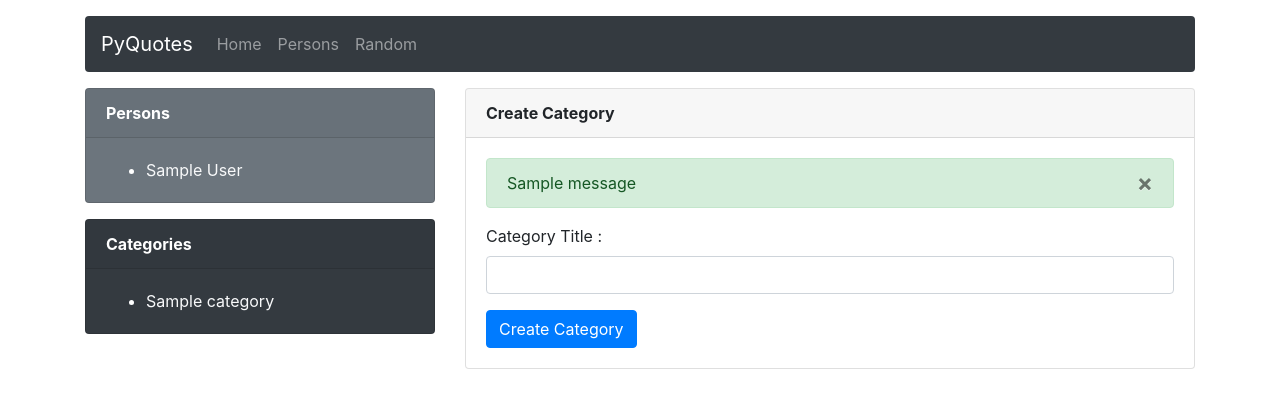
After one commit to mavenium/PyQuotes, a Django app: page /create/category in a window 1280 px wide. The commit adds this page. Shown: the top 408 px of the page. Run offline with Django 3.2, Linux system fonts and the light colour scheme; tables that the repository leaves empty hold one stand-in row (values such as "Sample post"); one stand-in notice (Sample message) is shown; some libraries are stand-ins or nearby versions.

Commit message:
add Category CreateView

```diff
--- a/Web/models.py
+++ b/Web/models.py
@@ -1,4 +1,5 @@
 from django.db import models
+from django.urls import reverse
 
 
 class Person(models.Model):
@@ -14,6 +15,10 @@ class Category(models.Model):
     title = models.CharField(max_length=100, verbose_name="Category Title :")
     # slug = models.SlugField(max_length=100, verbose_name="Category Slug :")
 
+    @staticmethod
+    def get_absolute_url():
+        return reverse("create_category")
+
     def __str__(self):
         return self.title
 
--- a/Web/urls.py
+++ b/Web/urls.py
@@ -1,11 +1,12 @@
 from django.urls import path
 
-from Web.views import Index, Persons, Random, QuotesByPerson, QuotesByCategory
+from Web.views import Index, Persons, Random, QuotesByPerson, QuotesByCategory, CategoryCreateView
 from Web.api_views import APIPersons, APICategories, APIQuotes, APIQuotesByPerson, APIQuotesByCategory, APIQuotesRandom
 
 urlpatterns = [
     path('', Index.as_view(), name='index'),
     path('persons/', Persons.as_view(), name='persons'),
+    path('create/category', CategoryCreateView.as_view(), name='create_category'),
     path('qbp/<person_pk>/', QuotesByPerson.as_view(), name='quotes_by_person'),
     path('qbc/<category_pk>/', QuotesByCategory.as_view(), name='quotes_by_category'),
     path('random/', Random.as_view(), name='random'),
--- a/Web/views.py
+++ b/Web/views.py
@@ -1,4 +1,5 @@
 from django.views import generic
+from django.contrib.messages.views import SuccessMessageMixin
 
 from Web.models import Quote, Person, Category
 
@@ -42,3 +43,10 @@ class QuotesByPerson(Index):
 class QuotesByCategory(Index):
     def get_queryset(self):
         return Quote.objects.filter(category=self.kwargs['category_pk'])
+
+
+class CategoryCreateView(SuccessMessageMixin, generic.CreateView, Master):
+    fields = ["title"]
+    model = Category
+    success_url = '/create/category'
+    success_message = "Category was created successfully"
--- /dev/null
+++ b/templates/Web/category_form.html
@@ -0,0 +1,40 @@
+{% extends 'master.html' %}
+{% load widget_tweaks %}
+
+{% block title %}
+    {{ super }} Create Category
+{% endblock %}
+
+{% block content %}
+
+    <div class="card">
+      <div class="card-header">
+        <strong>Create Category</strong>
+      </div>
+      <div class="card-body">
+        {% if messages %}
+            {% for message in messages %}
+                <div class="alert alert-{{ message.tags }}" role="alert">
+                    {% if message.level == DEFAULT_MESSAGE_LEVELS.ERROR %}Important: {% endif %}
+                    {{ message }}
+                    <button type="button" class="close" data-dismiss="alert" aria-label="Close">
+                        <span aria-hidden="true">&times;</span>
+                    </button>
+                </div>
+            {% endfor %}
+        {% endif %}
+
+        <form method="post">
+            {% csrf_token %}
+            {% for field in form %}
+                <div class="form-group">
+                    {{ field.errors }}
+                    {{ field.label_tag }}
+                    {% render_field field class="form-control" %}
+                </div>
+            {% endfor %}
+            <input type="submit" class="btn btn-primary" value="Create Category">
+        </form>
+      </div>
+    </div>
+{% endblock %}
--- a/templates/master.html
+++ b/templates/master.html
@@ -21,7 +21,8 @@
             <header>
                 <nav class="navbar navbar-expand-lg navbar-dark bg-dark rounded mt-3 mb-3">
                     <a class="navbar-brand" href="{% url 'index' %}">PyQuotes</a>
-                  <button class="navbar-toggler" type="button" data-toggle="collapse" data-target="#navbarNav" aria-controls="navbarNav" aria-expanded="false" aria-label="Toggle navigation">
+                    <button class="navbar-toggler" type="button" data-toggle="collapse" data-target="#navbarNav"
+                            aria-controls="navbarNav" aria-expanded="false" aria-label="Toggle navigation">
                         <span class="navbar-toggler-icon"></span>
                     </button>
                     <div class="collapse navbar-collapse" id="navbarNav">
@@ -35,6 +36,11 @@
                             <li class="nav-item {% if 'random' in request.path %}active{% endif %}">
                                 <a class="nav-link" href="{% url 'random' %}">Random</a>
                             </li>
+                            {% if user.is_authenticated %}
+                            <li class="nav-item {% if 'category' in request.path %}active{% endif %}">
+                                <a class="nav-link" href="{% url 'create_category' %}">Create Category</a>
+                            </li>
+                            {% endif %}
                         </ul>
                     </div>
                 </nav>
@@ -57,7 +63,8 @@
                 <div class="card-body">
                     <ul class="card-text">
                         {% for person in persons_widget %}
-                            <li><a class="text-light" href="{% url 'quotes_by_person' person.pk %}" title="{{ person }}">{{ person }}</a></li>
+                            <li><a class="text-light" href="{% url 'quotes_by_person' person.pk %}"
+                                   title="{{ person }}">{{ person }}</a></li>
                         {% endfor %}
                     </ul>
                 </div>
@@ -70,7 +77,8 @@
                 <div class="card-body">
                     <ul class="card-text">
                         {% for category in categories_widget %}
-                            <li><a class="text-light" href="{% url 'quotes_by_category' category.pk %}">{{ category }}</a></li>
+                            <li><a class="text-light"
+                                   href="{% url 'quotes_by_category' category.pk %}">{{ category }}</a></li>
                         {% endfor %}
                     </ul>
                 </div>
@@ -107,7 +115,8 @@
 
                         {% if page_obj.has_next %}
                             <li class="page-item">
-                        <a class="page-link" href="{{ request.path }}?page={{ page_obj.next_page_number }}">Next</a>
+                                <a class="page-link"
+                                   href="{{ request.path }}?page={{ page_obj.next_page_number }}">Next</a>
                             </li>
                         {% else %}
                             <li class="page-item disabled">
```
Lines whose indentation alone changed are shown as unchanged.
